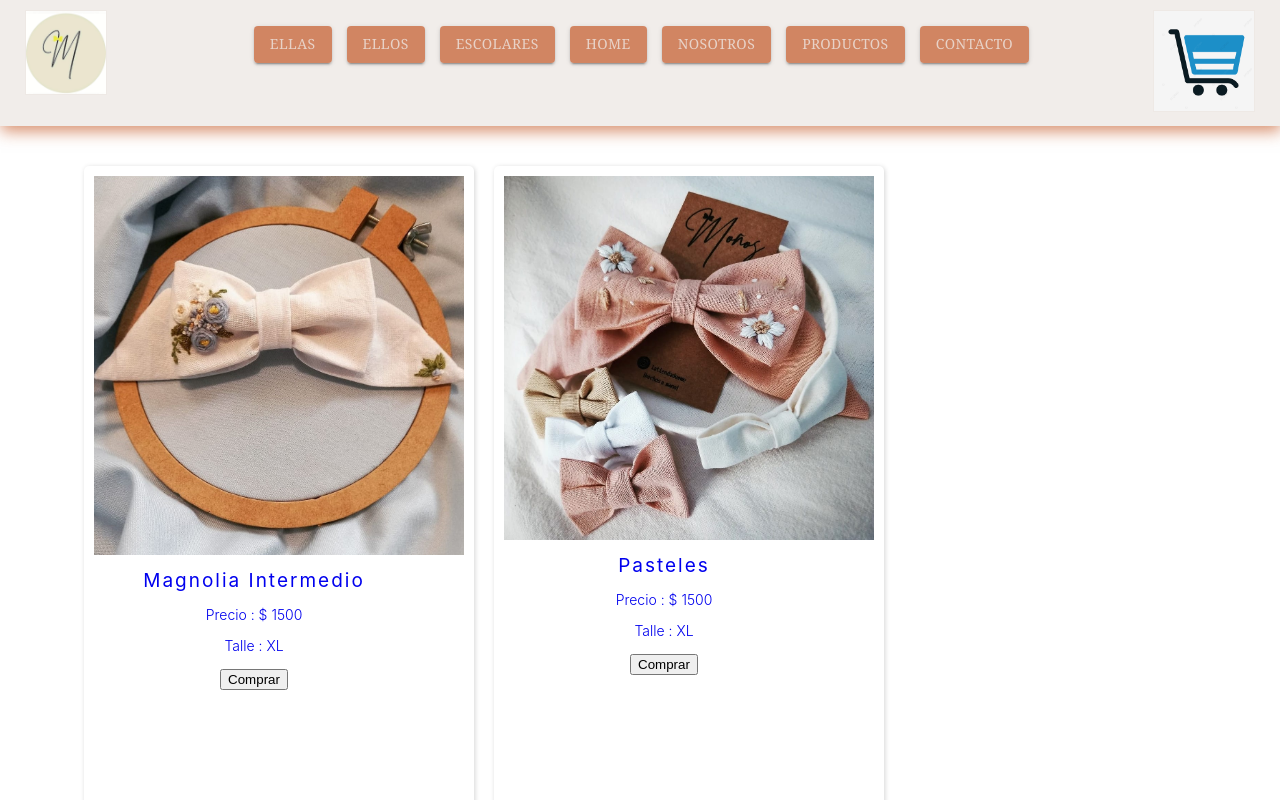
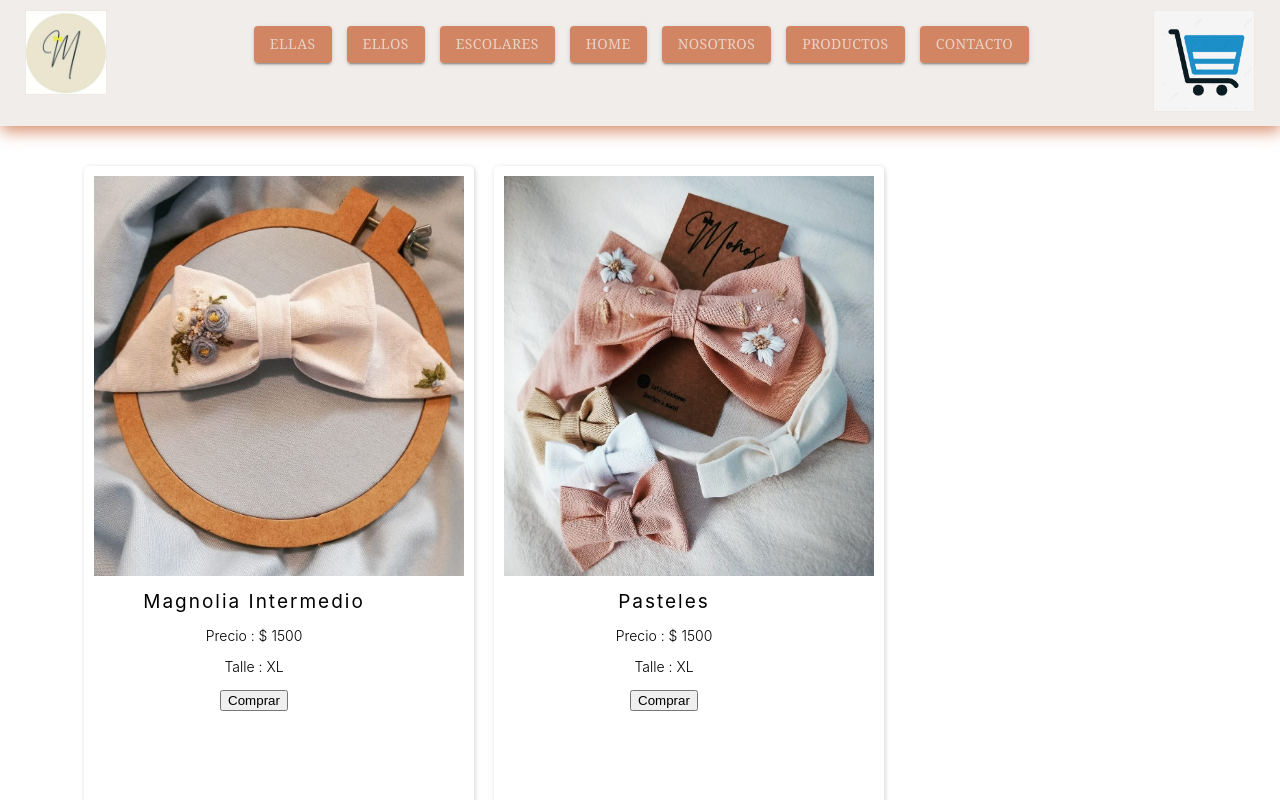
Before and after one commit to francofazzio/latiendadeeme-app, a React (Create React App) app: page / in a window 1280 px wide. Shown: the top 800 px of the page. Built offline with nearby package versions, Linux system fonts and the light colour scheme.

Commit message:
subida final primera entrega

```diff
--- a/src/App.js
+++ b/src/App.js
@@ -1,4 +1,3 @@
-
 import './App.css';
 import CartWidget from './components/CartWidget/CartWidget';
 import {Button} from'react-bootstrap';
--- a/src/components/Card/Card.jsx
+++ b/src/components/Card/Card.jsx
@@ -1,15 +1,15 @@
 import React,{ useState } from 'react'
 import './Card.css'
 import ItemCount from '../ItemCount/ItemCount'
-import { Link } from 'react-router-dom'
+import { Link, useNavigate } from 'react-router-dom'
 
 
 export default function Card({ data }) {
+    const navigate = useNavigate();
     const {title, price, talle,stock, image, id} = data
     const [ count, setCount ] = useState(1)
-    const [ countTest, setCountTest ] = useState(10)
+    const [ countTest, setCountTest ] = useState(1)
 
-    console.log("estado Contador", count)
 
 
     const addStock = () => {
@@ -18,19 +18,20 @@ export default function Card({ data }) {
     const removeStock = () => {
         setCountTest(countTest - 1)
     }
+    const changePage = () => {
+        navigate(`/productos/${id}`)
+    }
+    return(
 
-    return(
-        <div className="card-item">
-             <Link to={`/productos/${id}`}>
-            <img src= {`./${image}`} alt={image} />
-
-            <div className='container-card-data'>
-            <h2>{title}</h2>
-            <p>Precio : $ {price}</p>
-            <p>Talle : {talle}</p>
+        <div className="card-item" onClick={changePage}>
+                <img src={`./${image}`} alt={image} />
+                <div className='container-card-data'>
+                    <h2>{title}</h2>
+                    <p>Precio : $ {price}</p>
+                    <p>Talle : {talle}</p>
             <button>Comprar</button>
             </div>
-            </Link>
+
 
         </div>
     )
--- a/src/components/ListProducts/ListProducts.jsx
+++ b/src/components/ListProducts/ListProducts.jsx
@@ -26,7 +26,7 @@ import { useParams } from 'react-router-dom'
 
 
         const filterProductByCategory = (array , category) => {
-            return array.map( (product, i) => {
+            return array.map( (product, id) => {
                 if(product.category === category) {
                    return setProducts(products => [...products, product]);
                 }
--- a/src/pages/Detail.jsx
+++ b/src/pages/Detail.jsx
@@ -32,10 +32,10 @@ const DetailPage = () => {
                 <p className='info__subtitle'>TALLE</p>
                 <p className='info__text'>{product.talle}</p>
 
-                  )
+
                  </div>
                 <p className='info__subtitle'>DETALLE</p>
-                <p className='info__text detail__text'>Moño con bordado especial de florcitas, podes elegir tu color favorito</p>
+                <p className='info__text detail__text'>A cada moño podes hacerle tu bordado especial tambien podes elegir tu color favorito</p>
                 <Button className='detail__btn-buy'>COMPRAR</Button>
             </div>
 
```
